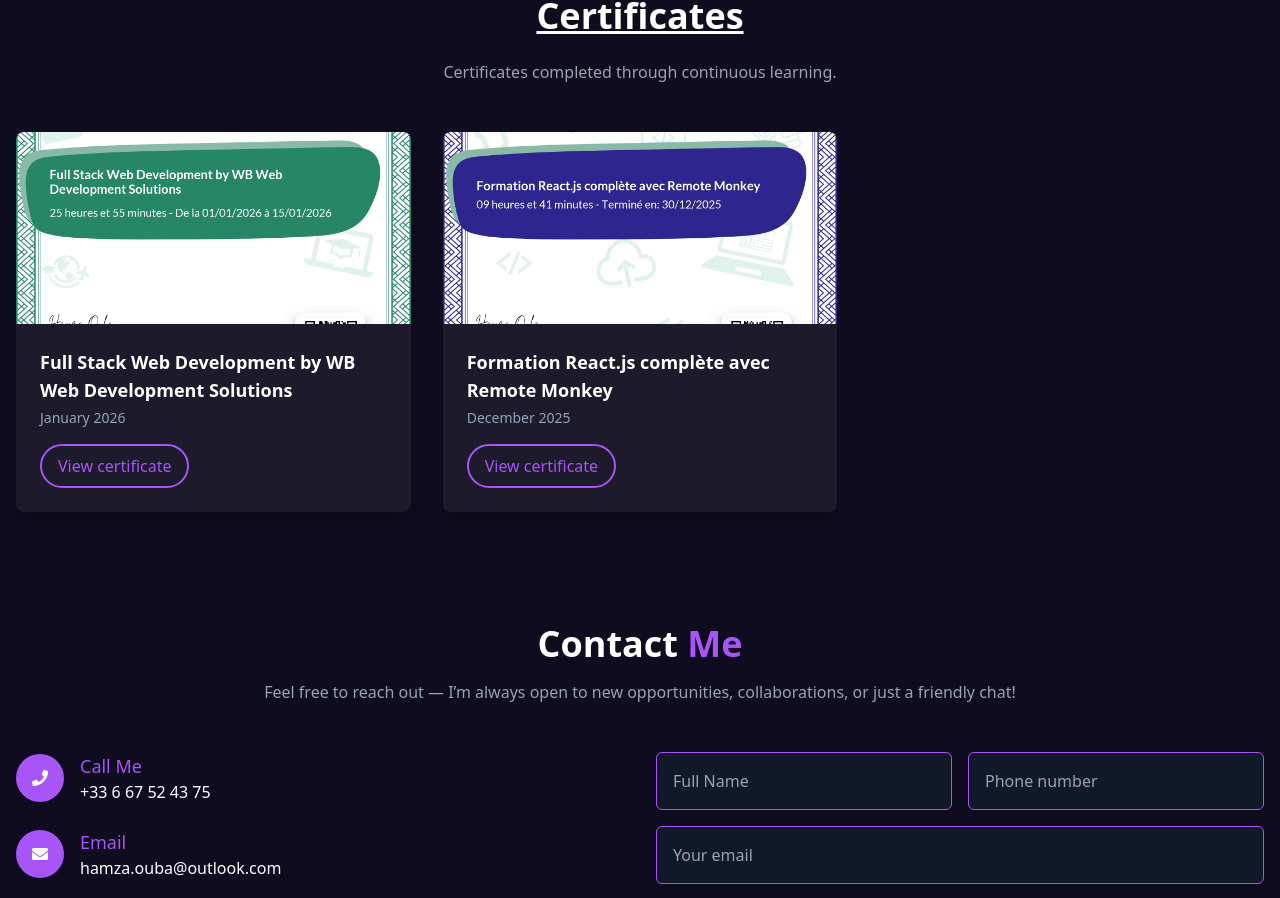
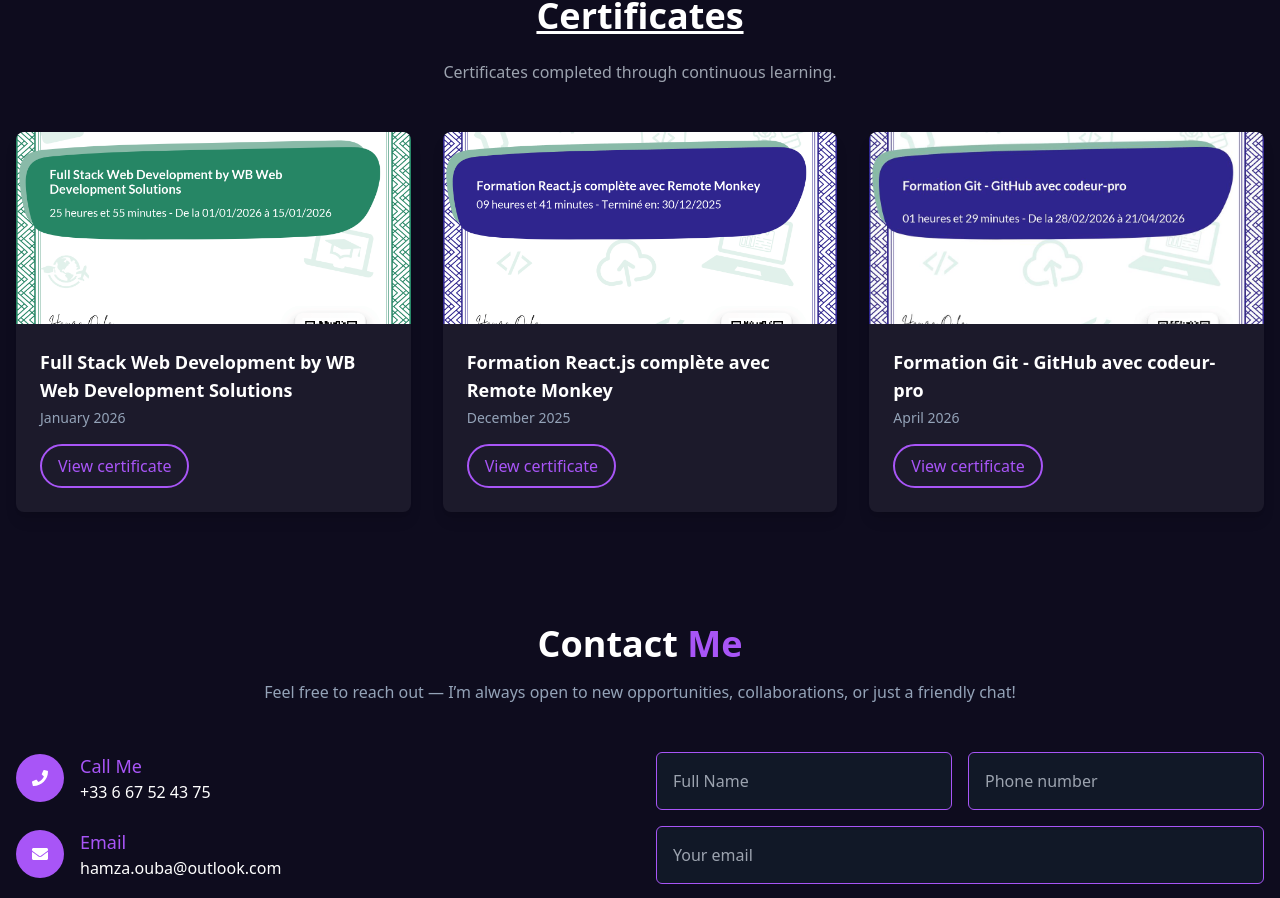
Before and after one commit to HamzaOuba00-1/portfolio, a React (Vite) app: page / in a window 1280 px wide. Shown: the part 4219-5117 px from the top of the page. Built offline with nearby package versions, Linux system fonts and the light colour scheme.

Commit message:
feat(Certificates): add new certificate entry

```diff
--- a/src/components/Certificates.jsx
+++ b/src/components/Certificates.jsx
@@ -3,6 +3,7 @@
 
 import cert1 from "../assets/certificates/cert1.png";
 import cert2 from "../assets/certificates/cert2.png";
+import cert3 from "../assets/certificates/cert3.jpeg";
 
 const Certificates = () => {
   const [selectedCert, setSelectedCert] = useState(null);
@@ -21,6 +22,13 @@
       date: "December 2025",
       image: cert2,
       verifyUrl: "https://cursa.app/fr/mon-certificat/certa5f8b82fe33628c2c6f9596f21b21756",
+    },
+    {
+      id: 3,
+      title: "Formation Git - GitHub avec codeur-pro",
+      date: "April 2026",
+      image: cert3,
+      verifyUrl: "https://cursa.app/fr/mon-certificat/certab3d8b323236b16559007789028b2d38",
     },
   ];
 
```
